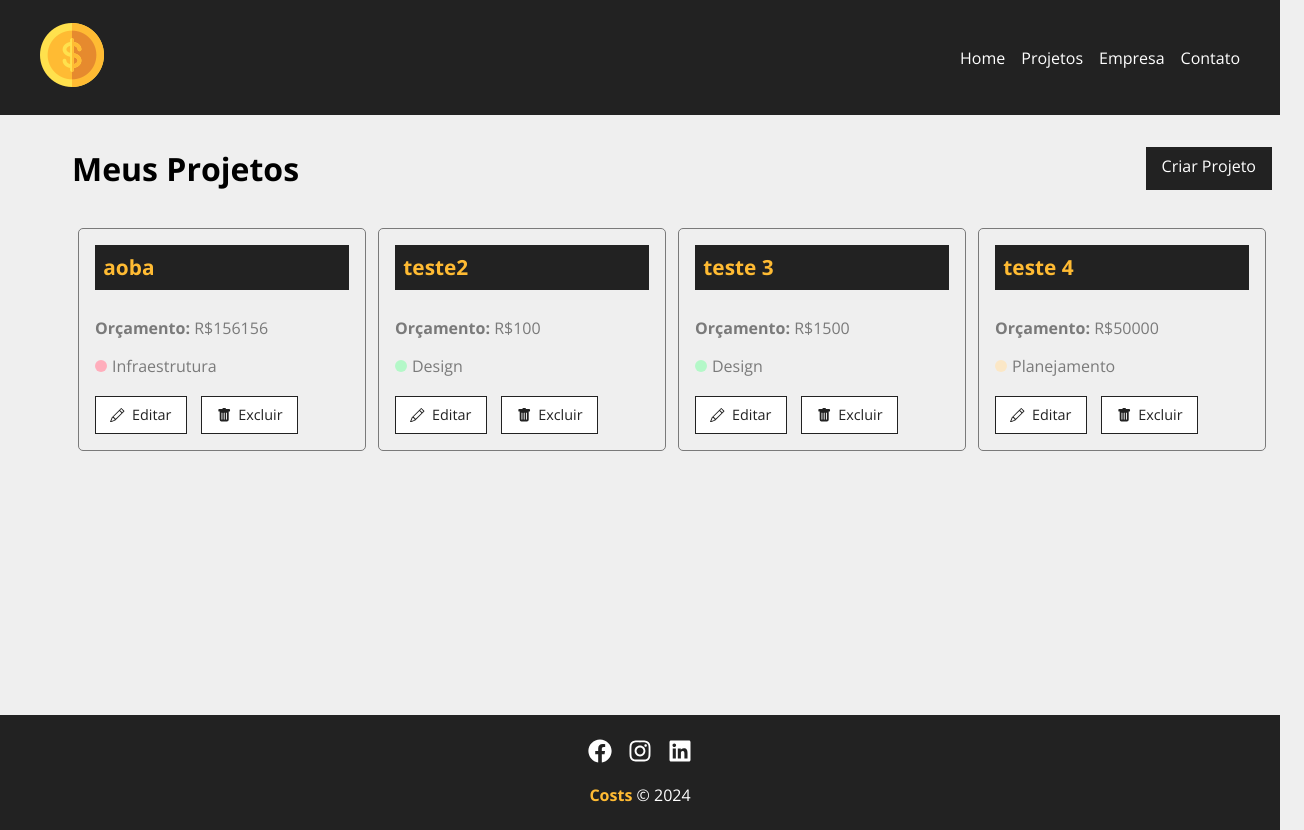
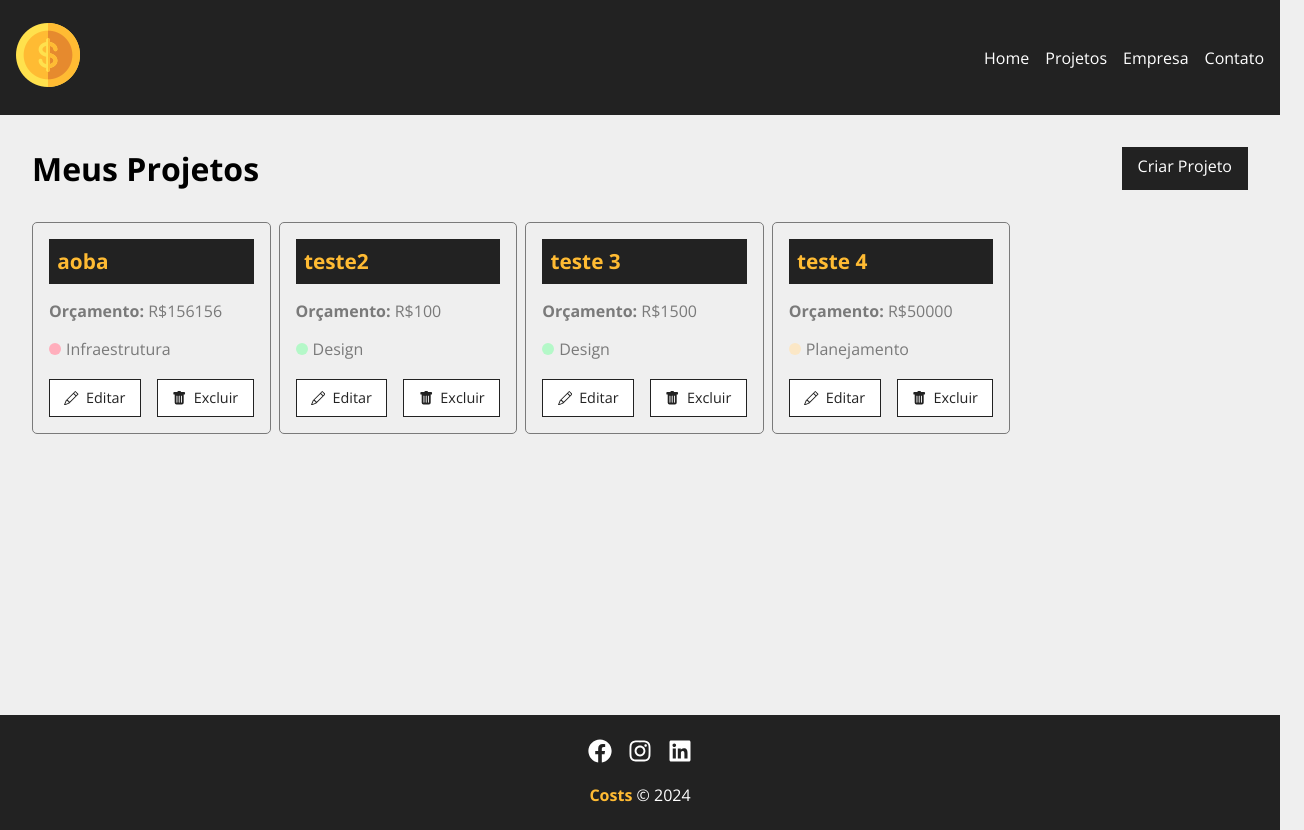
Before and after one commit to MateusFS99/Costs, a React (Create React App) app: page /projects in a window 1280 px wide. Shown: the whole page, 1304 px wide, since content can reach past the window. Built offline with nearby package versions, Linux system fonts and the light colour scheme; data requests are answered from the project's data file.

Commit message:
- Feat: Melhoria CSS

```diff
--- a/src/components/organisms/project/ProjectCard.module.css
+++ b/src/components/organisms/project/ProjectCard.module.css
@@ -2,20 +2,19 @@
   padding: 1em;
   border: 1px solid #7a7a7a;
   border-radius: 5px;
-  width: 24%;
-  margin: 0.5%;
+  display: flex;
+  flex-direction: column;
+  gap: 1em;
 
   h4 {
     background-color: #222;
     color: #ffbb33;
     padding: 0.4em;
-    margin-bottom: 1.3em;
     font-size: 1.3em;
   }
 
   p {
     color: #7a7a7a;
-    margin-bottom: 1em;
 
     span {
       font-weight: bold;
@@ -25,6 +24,7 @@
   .categoryText {
     display: flex;
     align-items: center;
+    gap: 5px;
 
     span {
       display: block;
@@ -32,7 +32,6 @@
       height: 12px;
       border-radius: 50%;
       background-color: #ccc;
-      margin-right: 5px;
     }
 
     .infraestrutura {
@@ -53,9 +52,10 @@
   }
 
   .actions {
-    margin-top: 1.2em;
+    margin-top: 0.2em;
     display: flex;
     align-items: center;
+    gap: 1em;
 
     a,
     button {
@@ -64,13 +64,14 @@
       background-color: #fff;
       color: #222;
       font-size: 0.9em;
+      width: 100%;
       padding: 0.6em 1em;
       cursor: pointer;
-      margin-right: 1em;
       border: 1px solid #222;
       display: flex;
       align-items: center;
       justify-content: center;
+      gap: 0.5em;
       transition: 0.5s;
     }
 
@@ -79,9 +80,5 @@
       background-color: #222;
       color: #ffbb33;
     }
-
-    svg {
-      margin-right: 0.5em;
-    }
   }
 }
--- a/src/components/templates/Container.module.css
+++ b/src/components/templates/Container.module.css
@@ -1,9 +1,9 @@
 .container {
-  width: 1200px;
+  width: 100%;
   display: flex;
   justify-content: space-between;
-  margin: 0 auto;
   flex-wrap: wrap;
+  gap: 8px
 }
 
 .min-heigth {
--- a/src/pages/Projects.module.css
+++ b/src/pages/Projects.module.css
@@ -1,4 +1,5 @@
 .projectContainer {
+  width: 100%;
   padding: 2em;
 
   .titleContainer {
```
